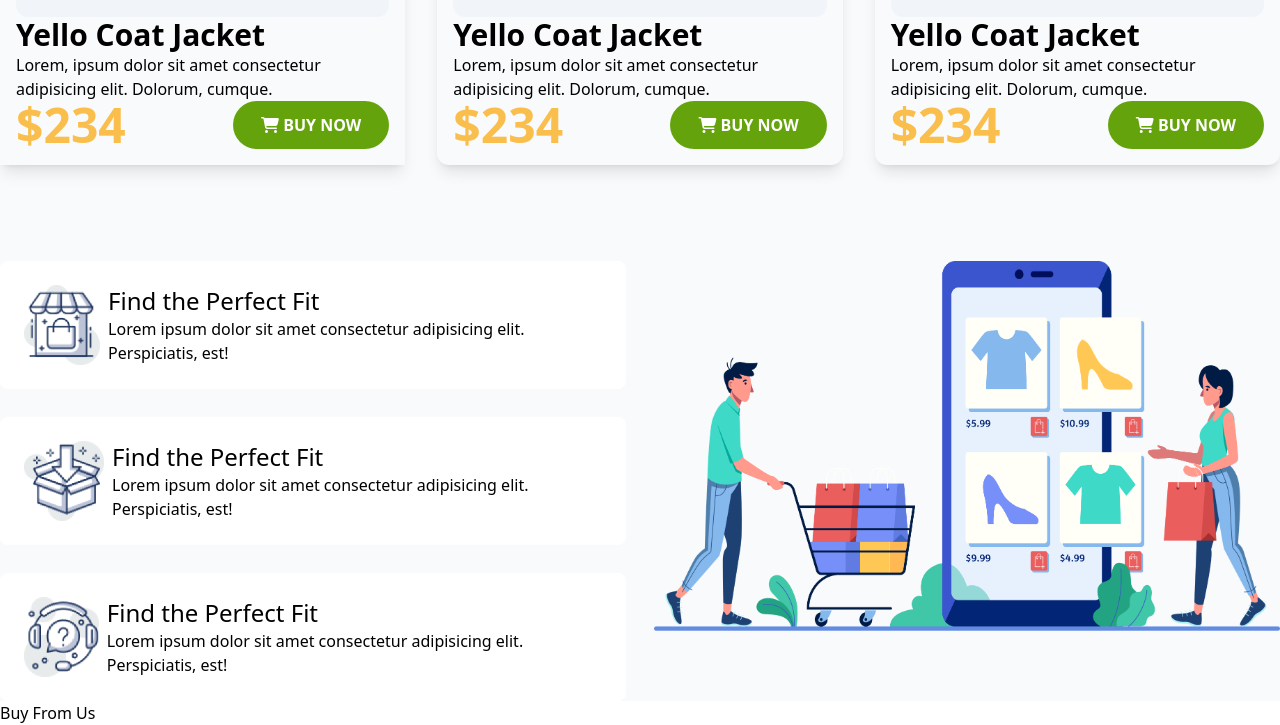
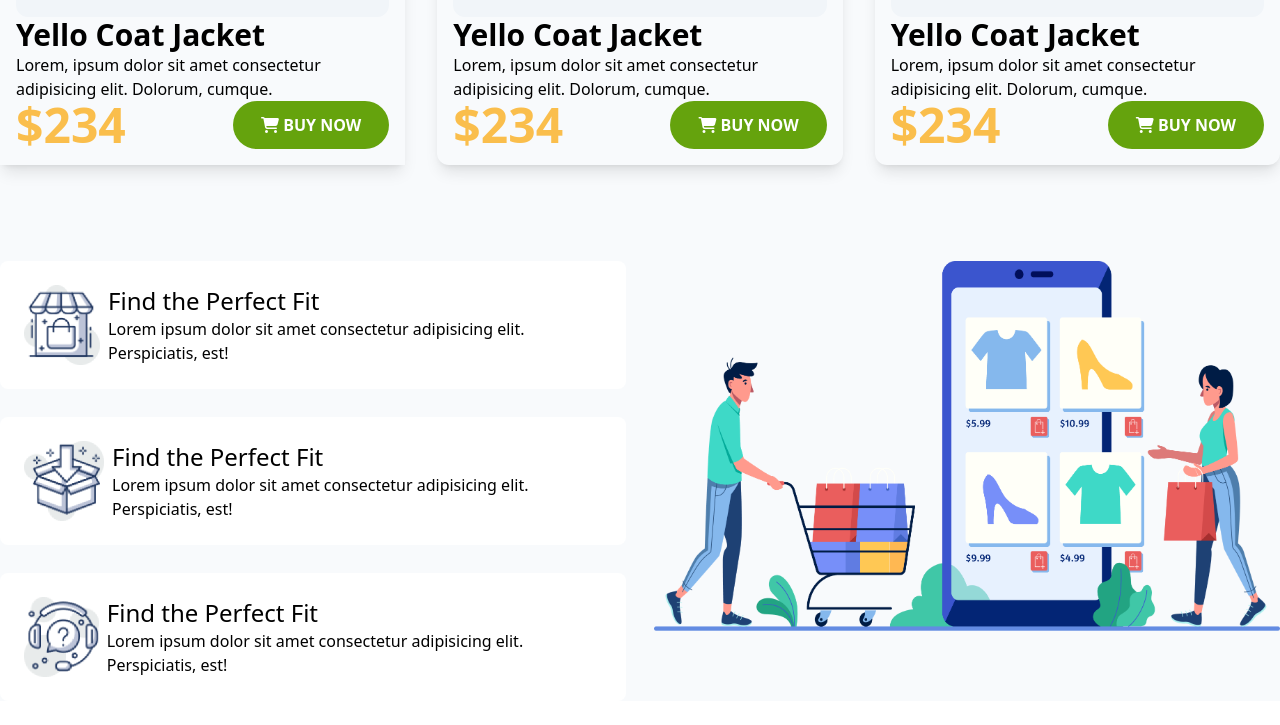
Before and after one commit to fahimulislam23/penguin-fashion-main, a plain HTML site: page index.html in a window 1280 px wide. Shown: the part 1953-2678 px from the top of the page. After the commit the page ends 2654 px from the top, so only its background shows below. Drawn offline with nearby package versions, Linux system fonts and the light colour scheme.

Commit message:
second commmit

```diff
--- a/index.html
+++ b/index.html
@@ -189,9 +189,5 @@
         </div>
       </section>
     </main>
-
-    <footer>
-      <p>Buy From Us</p>
-    </footer>
 </body>
 </html>
```
